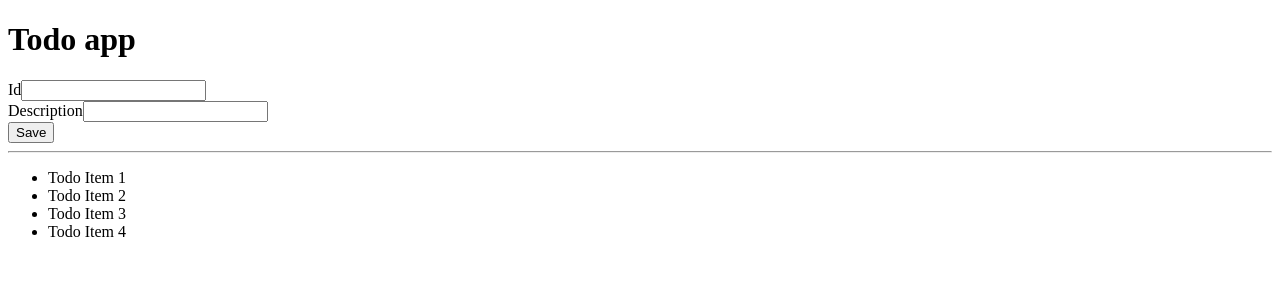
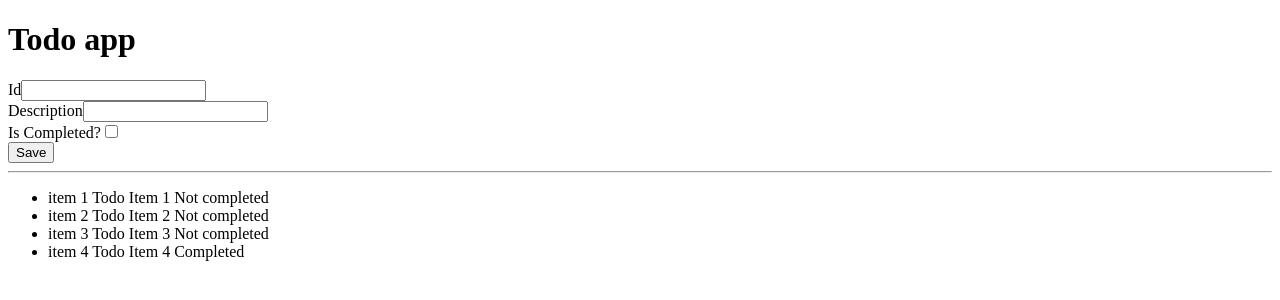
Before and after one commit to shibut12/ToDo-app, a React (Create React App) app: page / in a window 1280 px wide. Shown: the top 300 px of the page. Built offline with nearby package versions, Linux system fonts and the light colour scheme.

Commit message:
Updated to include status

```diff
--- a/src/api/todoApi.js
+++ b/src/api/todoApi.js
@@ -1,19 +1,23 @@
 const items = [
     {
         id: 'item 1',
-        description: " Todo Item 1"
+        description: 'Todo Item 1',
+        isCompleted: false
     },
     {
         id: 'item 2',
-        description: " Todo Item 2"
+        description: 'Todo Item 2',
+        isCompleted: false
     },
     {
         id: 'item 3',
-        description: " Todo Item 3"
+        description: 'Todo Item 3',
+        isCompleted: false
     },
     {
         id: 'item 4',
-        description: " Todo Item 4"
+        description: 'Todo Item 4',
+        isCompleted: true
     }
 ];
 
--- a/src/components/App.js
+++ b/src/components/App.js
@@ -28,7 +28,12 @@ class App extends Component {
   onChange(event){
     const fieldName = event.target.name;
     let item = this.state.item;
-    item[fieldName] = event.target.value;
+    if(fieldName==='isCompleted'){
+      item[fieldName] = event.target.value === 'on' ? true : false;
+    }
+    else {
+      item[fieldName] = event.target.value;
+    }
     return this.setState({item: item});
   }
 
--- a/src/components/ItemForm.js
+++ b/src/components/ItemForm.js
@@ -18,6 +18,13 @@ const ItemForm =({onSave, onChange, item}) =>{
                     type="text"
                     onChange={onChange}/>
             </div>
+            <div>
+                <label htmlFor="isCompleted">Is Completed?</label>
+                <input
+                    name="isCompleted"
+                    type="checkbox"
+                    onChange={onChange}/>
+            </div>
             <input
                 type="submit"
                 value="Save"
--- a/src/components/TodoList.js
+++ b/src/components/TodoList.js
@@ -7,7 +7,7 @@ const TodoList = ({items}) => {
             <ul>
                 {
                     items.map(item =>
-                        <li key={item.id}>{item.description}</li>
+                        <li key={item.id}>{item.id} {item.description} {item.isCompleted === true ? 'Completed' : 'Not completed'}</li>
                     )
                 }
             </ul>
```
